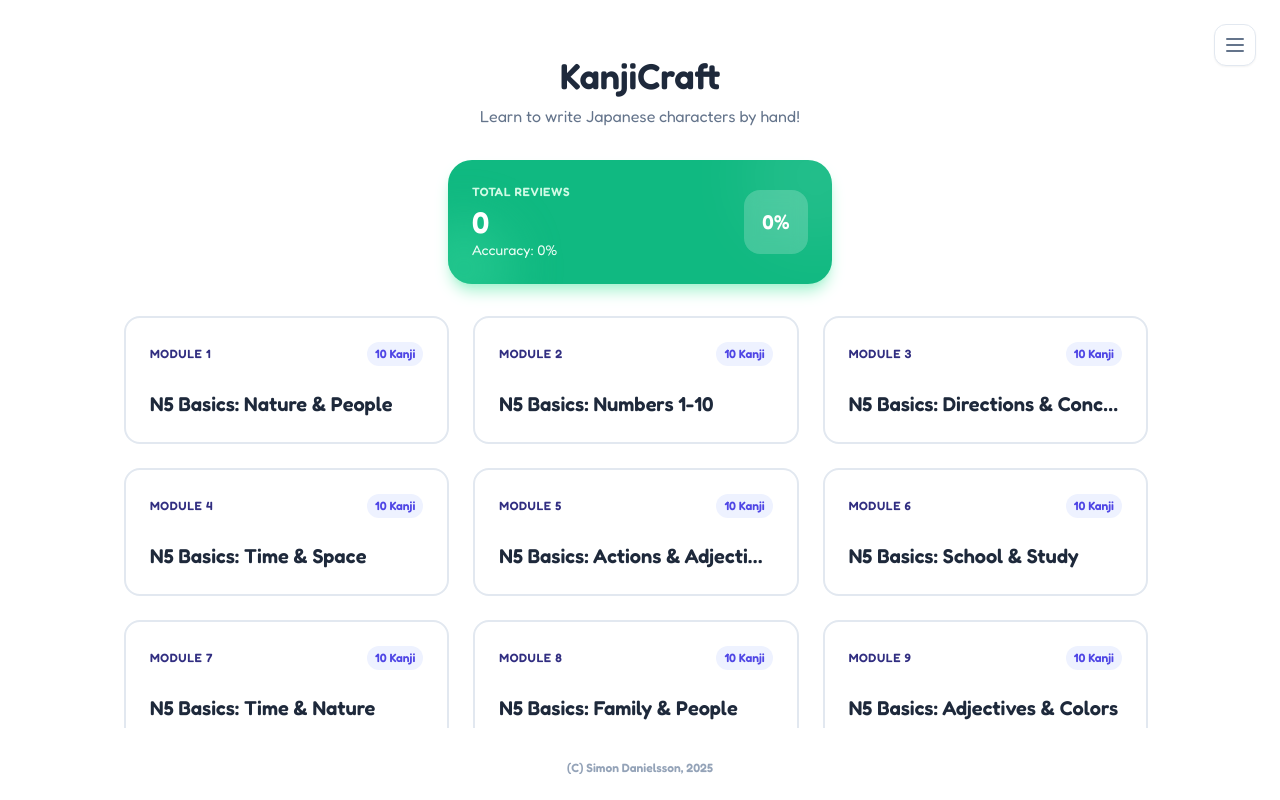
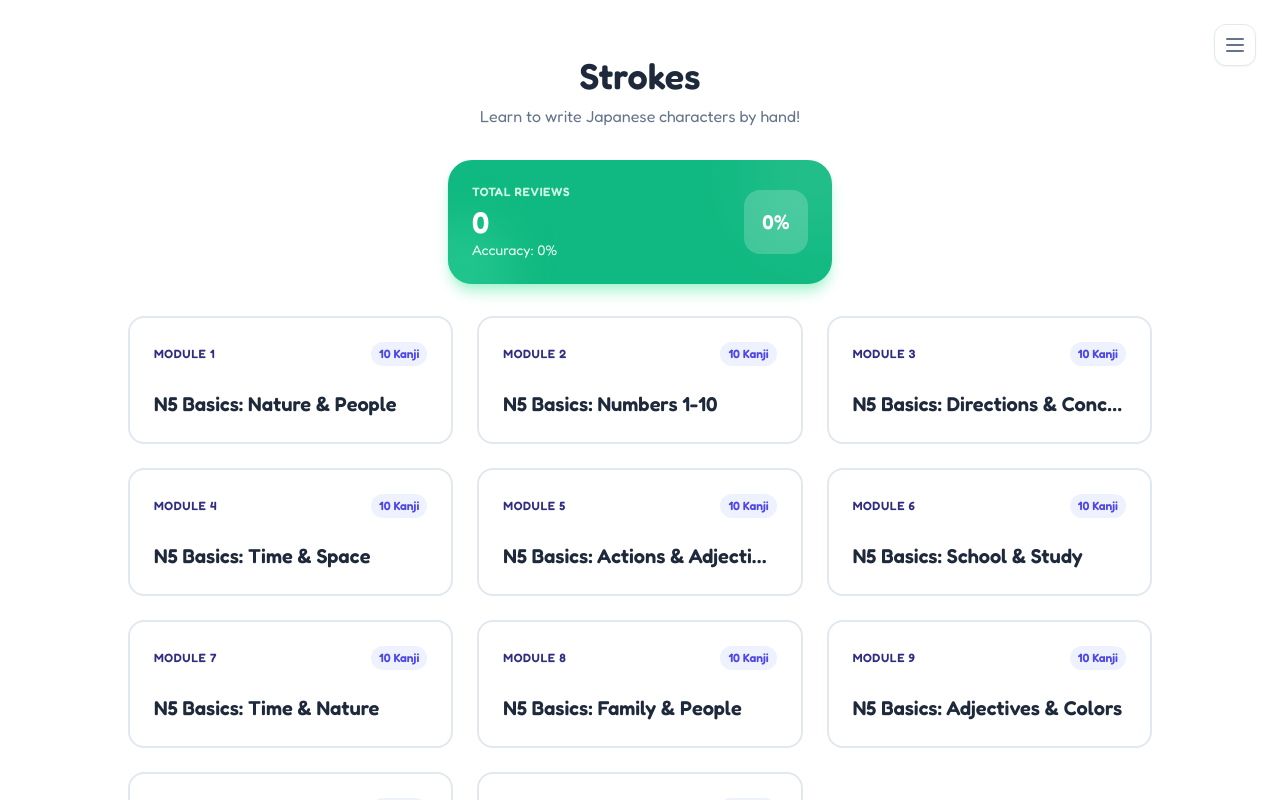
Before and after one commit to soy-oka/kanji-quest-, a React (Vite) app: page / in a window 1280 px wide. Built offline with nearby package versions, Linux system fonts and the light colour scheme.

Commit message:
Rename to Strokes, fix Vercel deployment, and improve scrolling

```diff
--- a/src/App.jsx
+++ b/src/App.jsx
@@ -401,7 +401,7 @@ const StatsModal = ({ stats, onClose }) => {
 // --- Component: Settings Modal ---
 const SettingsModal = ({ onClose }) => {
     const [voices, setVoices] = useState([]);
-    const [selectedVoiceURI, setSelectedVoiceURI] = useState(localStorage.getItem('kanjicraft_voice_uri') || '');
+    const [selectedVoiceURI, setSelectedVoiceURI] = useState(localStorage.getItem('strokes_voice_uri') || '');
 
     useEffect(() => {
         const loadVoices = () => {
@@ -411,7 +411,7 @@ const SettingsModal = ({ onClose }) => {
             setVoices(jpVoices);
 
             // Auto-select Google voice if no preference is set (Standardizing on Google)
-            if (!localStorage.getItem('kanjicraft_voice_uri')) {
+            if (!localStorage.getItem('strokes_voice_uri')) {
                 const google = jpVoices.find(v => v.name.includes("Google"));
                 if (google) {
                     setSelectedVoiceURI(google.voiceURI);
@@ -432,7 +432,7 @@ const SettingsModal = ({ onClose }) => {
     const handleVoiceChange = (e) => {
         const uri = e.target.value;
         setSelectedVoiceURI(uri);
-        localStorage.setItem('kanjicraft_voice_uri', uri);
+        localStorage.setItem('strokes_voice_uri', uri);
 
         // Preview
         window.speechSynthesis.cancel();
@@ -474,7 +474,7 @@ const SettingsModal = ({ onClose }) => {
                     <div>
                         <h4 className="text-sm font-bold text-slate-900 mb-2">About App</h4>
                         <p className="text-slate-600 text-sm leading-relaxed">
-                            KanjiCraft is designed to help you master Japanese handwriting through spaced repetition and stroke order practice.
+                            Strokes is designed to help you master Japanese handwriting through spaced repetition and stroke order practice.
                         </p>
                     </div>
 
@@ -571,7 +571,7 @@ const MenuScreen = ({ modules, launchModule, onViewModule, onStartCustom, userSt
     };
 
     return (
-        <div className="flex-1 flex flex-col items-center p-6 space-y-8 pop-in w-full h-full overflow-hidden relative">
+        <div className="flex-1 flex flex-col items-center p-6 space-y-8 pop-in w-full h-full overflow-y-auto relative">
             {/* Top Right Menu */}
             <div className="absolute top-6 right-6 z-20" ref={dropdownRef}>
                 <button
@@ -663,12 +663,12 @@ const MenuScreen = ({ modules, launchModule, onViewModule, onStartCustom, userSt
             {showSettingsModal && <SettingsModal onClose={() => setShowSettingsModal(false)} />}
 
             <div className="text-center space-y-2 flex-shrink-0 mt-8">
-                <h1 className="text-4xl font-bold text-slate-800">KanjiCraft</h1>
+                <h1 className="text-4xl font-bold text-slate-800">Strokes</h1>
                 <p className="text-slate-500">Learn to write Japanese characters by hand!</p>
             </div>
 
             {/* Hero / Daily Goal Section */}
-            <div className="w-full max-w-sm bg-emerald-500 text-white p-6 rounded-3xl shadow-lg shadow-emerald-200 mb-2 flex items-center justify-between relative overflow-hidden group hover:scale-[1.02] transition-transform cursor-default">
+            <div className="w-full max-w-sm bg-emerald-500 text-white p-6 rounded-3xl shadow-lg shadow-emerald-200 mb-2 flex items-center justify-between relative overflow-hidden group hover:scale-[1.02] transition-transform cursor-default flex-shrink-0">
                 <div className="relative z-10">
                     <div className="text-emerald-100 text-xs font-bold uppercase tracking-wider mb-1">Total Reviews</div>
                     <div className="text-3xl font-bold">{userStats.totalReviews}</div>
@@ -722,7 +722,7 @@ const MenuScreen = ({ modules, launchModule, onViewModule, onStartCustom, userSt
                 </div>
             )}
 
-            <div className="w-full flex-1 overflow-y-auto pr-2">
+            <div className="w-full flex-shrink-0">
                 <div className="flex flex-col gap-4 md:grid md:grid-cols-2 lg:grid-cols-3 md:gap-6 max-w-sm md:max-w-5xl mx-auto pb-6">
                     {modules.map(mod => (
                         <button
@@ -805,7 +805,7 @@ const speak = (text) => {
     const voices = window.speechSynthesis.getVoices();
 
     // 1. Check for User Preference
-    const preferredURI = localStorage.getItem('kanjicraft_voice_uri');
+    const preferredURI = localStorage.getItem('strokes_voice_uri');
     let targetVoice = safeFindVoice(voices, preferredURI);
 
     // 2. If no preference, Force Google Voice (User Request)
```
